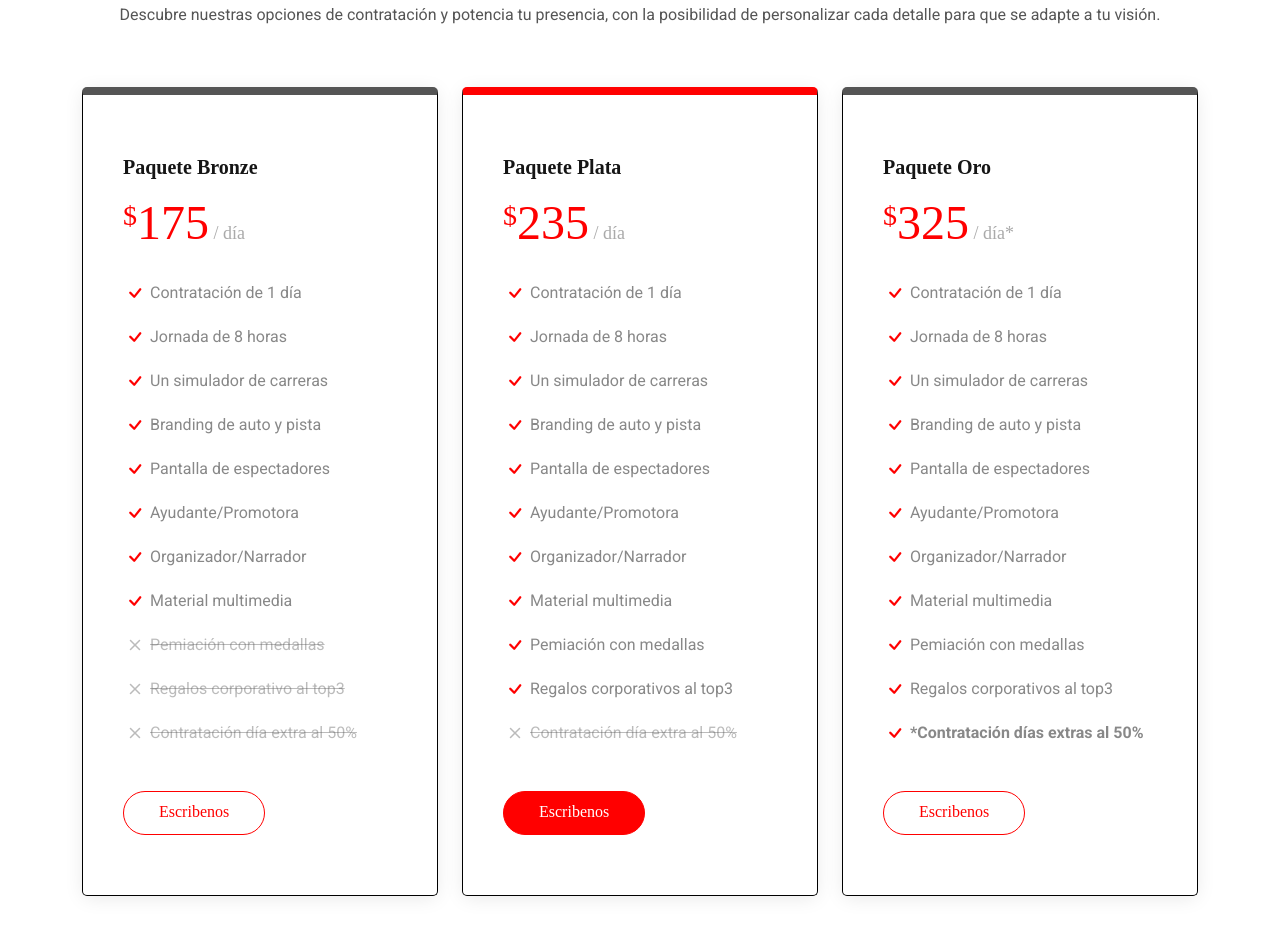
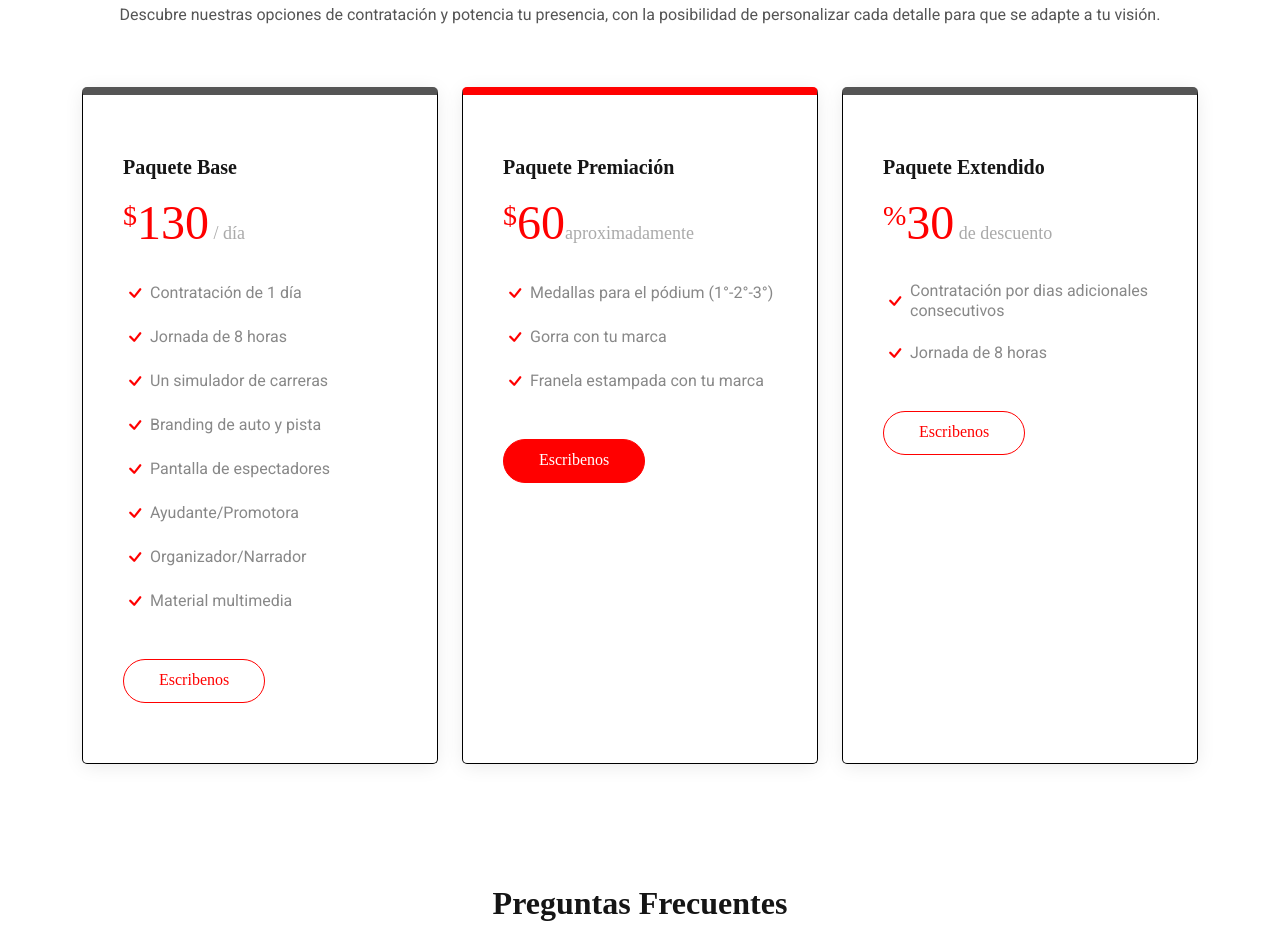
Before and after one commit to Leandrus/aceleracionvirtual, a plain HTML site: page index.html in a window 1280 px wide. Shown: the part 3724-4659 px from the top of the page. Drawn offline with Linux system fonts and the light colour scheme.

Commit message:
Update index.html

```diff
--- a/index.html
+++ b/index.html
@@ -443,8 +443,8 @@
 
           <div class="col-lg-4">
             <div class="pricing-item">
-              <h3>Paquete Bronze</h3>
-              <h4><sup>$</sup>175<span> / día</span></h4>
+              <h3>Paquete Base</h3>
+              <h4><sup>$</sup>130<span> / día</span></h4>
               <ul>
                 <li><i class="bi bi-check"></i> <span>Contratación de 1 día</span></li>
                 <li><i class="bi bi-check"></i> <span>Jornada de 8 horas</span></li>
@@ -454,9 +454,6 @@
                 <li><i class="bi bi-check"></i> <span>Ayudante/Promotora</span></li>
 				<li><i class="bi bi-check"></i> <span>Organizador/Narrador</span></li>
 				<li><i class="bi bi-check"></i> <span>Material multimedia</span></li>
-				<li class="na"><i class="bi bi-x"></i> <span>Pemiación con medallas</span></li>
-				<li class="na"><i class="bi bi-x"></i> <span>Regalos corporativo al top3</span></li>
-				<li class="na"><i class="bi bi-x"></i> <span>Contratación día extra al 50%</span></li>
               </ul>
 			  <a href="https://wa.me/+584129175484" target="_blank" class="buy-btn">Escribenos</a>
             </div>
@@ -464,20 +461,12 @@
 
           <div class="col-lg-4">
             <div class="pricing-item featured">
-              <h3>Paquete Plata</h3>
-              <h4><sup>$</sup>235<span> / día</span></h4>
+              <h3>Paquete Premiación</h3>
+              <h4><sup>$</sup>60<span>aproximadamente</span></h4>
               <ul>
-                <li><i class="bi bi-check"></i> <span>Contratación de 1 día</span></li>
-                <li><i class="bi bi-check"></i> <span>Jornada de 8 horas</span></li>
-                <li><i class="bi bi-check"></i> <span>Un simulador de carreras</span></li>
-				<li><i class="bi bi-check"></i> <span>Branding de auto y pista</span></li>
-                <li><i class="bi bi-check"></i> <span>Pantalla de espectadores</span></li>
-                <li><i class="bi bi-check"></i> <span>Ayudante/Promotora</span></li>
-				<li><i class="bi bi-check"></i> <span>Organizador/Narrador</span></li>
-				<li><i class="bi bi-check"></i> <span>Material multimedia</span></li>
-				<li><i class="bi bi-check"></i> <span>Pemiación con medallas</span></li>
-				<li><i class="bi bi-check"></i> <span>Regalos corporativos al top3</span></li>
-				<li class="na"><i class="bi bi-x"></i> <span>Contratación día extra al 50%</span></li>
+                <li><i class="bi bi-check"></i> <span>Medallas para el pódium (1°-2°-3°)</span></li>
+                <li><i class="bi bi-check"></i> <span>Gorra con tu marca</span></li>
+                <li><i class="bi bi-check"></i> <span>Franela estampada con tu marca</span></li>
               </ul>
 			  <a href="https://wa.me/+584129175484" target="_blank" class="buy-btn">Escribenos</a>
             </div>
@@ -485,20 +474,11 @@
 
           <div class="col-lg-4">
             <div class="pricing-item">
-              <h3>Paquete Oro</h3>
-              <h4><sup>$</sup>325<span> / día*</span></h4>
+              <h3>Paquete Extendido</h3>
+              <h4><sup>%</sup>30<span> de descuento</span></h4>
               <ul>
-                <li><i class="bi bi-check"></i> <span>Contratación de 1 día</span></li>
+                <li><i class="bi bi-check"></i> <span>Contratación por dias adicionales consecutivos</span></li>
                 <li><i class="bi bi-check"></i> <span>Jornada de 8 horas</span></li>
-                <li><i class="bi bi-check"></i> <span>Un simulador de carreras</span></li>
-				<li><i class="bi bi-check"></i> <span>Branding de auto y pista</span></li>
-                <li><i class="bi bi-check"></i> <span>Pantalla de espectadores</span></li>
-                <li><i class="bi bi-check"></i> <span>Ayudante/Promotora</span></li>
-				<li><i class="bi bi-check"></i> <span>Organizador/Narrador</span></li>
-				<li><i class="bi bi-check"></i> <span>Material multimedia</span></li>
-				<li><i class="bi bi-check"></i> <span>Pemiación con medallas</span></li>
-				<li><i class="bi bi-check"></i> <span>Regalos corporativos al top3</span></li>
-				<li><i class="bi bi-check"></i> <span><b>*Contratación días extras al 50%</b></span></li>
               </ul>
 			  <a href="https://wa.me/+584129175484" target="_blank" class="buy-btn">Escribenos</a>
             </div>
```
